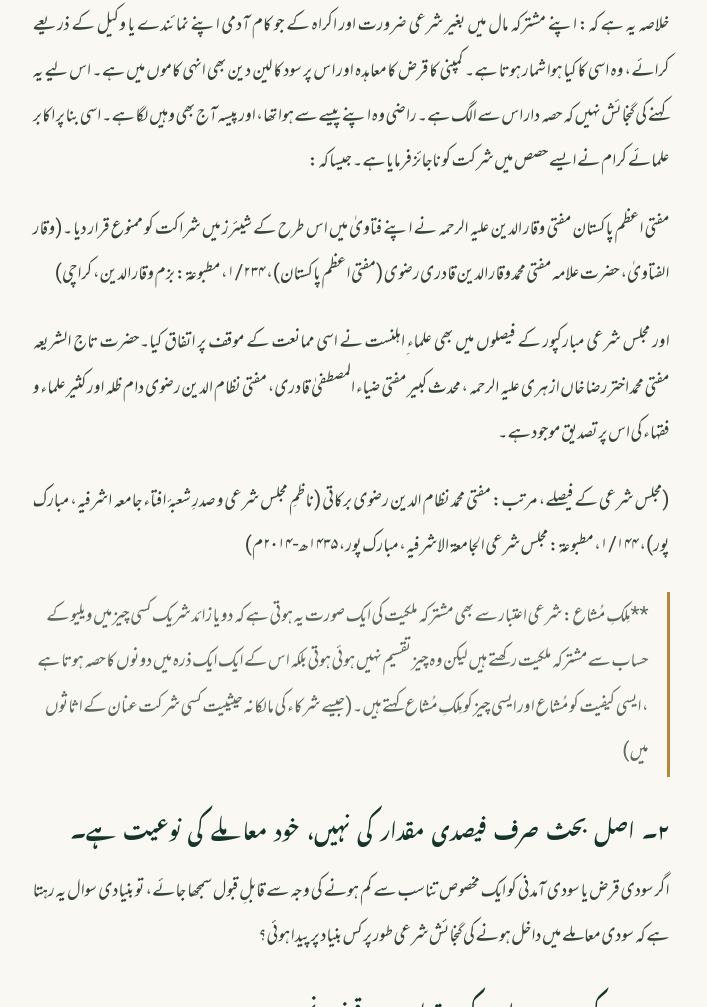
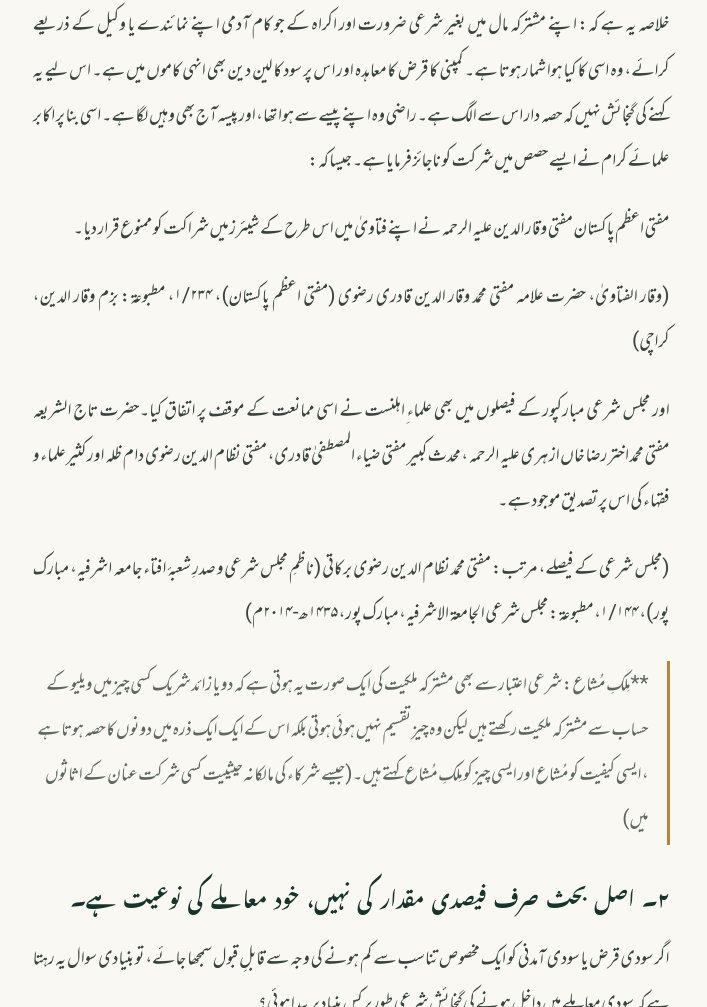
Before and after one commit to TahirQadri88/PersonalWebsite, a plain HTML site: page posts/reservations-shariah-screening-stocks.html in a window 1280 px wide. Shown: the part 2492-3499 px from the top of the page, without its empty margins (418-1125 px from the left). Drawn offline with Linux system fonts and the light colour scheme; a web font is replaced by a local one.

Commit message:
Update from the editor
content.js, posts/reservations-shariah-screening-stocks.html

Published by tahir.razavi@gmail.com

```diff
--- a/posts/reservations-shariah-screening-stocks.html
+++ b/posts/reservations-shariah-screening-stocks.html
@@ -60,7 +60,8 @@
           <p class="urdu align-left" lang="ur" dir="rtl">عقود کے باب میں شریعت معاملے کا ظاہری نام نہیں، اس کی حقیقت دیکھتی ہے۔ اور حقیقت یہ ہے کہ کاروبار حصہ داروں کے جوڑے ہوئے سرمائے سے چل رہا ہے۔ تو نام چاہے کچھ بھی رکھ لیں، ڈائریکٹرز اور کمپنی انتظامیہ کی حیثیت بلا واسطہ کمپنی اور اعتباری طور پر بالواسطہ شیئر ہولڈرز کے مجموعی نمائندہ اور امین ہی کی ہے۔</p>
           <p class="urdu align-left" lang="ur" dir="rtl">(درر الحکام فی شرح مجلۃ الاحکام، تحت المادۃ ۳، «الْعِبْرَةُ فِي الْعُقُودِ للْمَقَاصِدِ وَالْمَعَانِي لَا لِلأَلْفَاظِ وَالْمَبَانِي»، ج۱/ص۵)</p>
           <p class="urdu align-left" lang="ur" dir="rtl">خلاصہ یہ ہے کہ: اپنے مشترکہ مال میں بغیر شرعی ضرورت اور اکراہ کے جو کام آدمی اپنے نمائندے یا وکیل کے ذریعے کرائے، وہ اسی کا کیا ہوا شمار ہوتا ہے۔ کمپنی کا قرض کا معاہدہ اور اس پر سود کا لین دین بھی انہی کاموں میں ہے۔ اس لیے یہ کہنے کی گنجائش نہیں کہ حصہ دار اس سے الگ ہے۔ راضی وہ اپنے پیسے سے ہوا تھا، اور پیسہ آج بھی وہیں لگا ہے۔ اسی بنا پر اکابر علمائے کرام نے ایسے حصص میں شرکت کو ناجائز فرمایا ہے۔ جیسا کہ:</p>
-          <p class="urdu align-center" lang="ur" dir="rtl">مفتی اعظم پاکستان مفتی وقار الدین علیہ الرحمہ نے اپنے فتاویٰ میں اس طرح کے شیئرز میں شراکت کو ممنوع قرار دیا ۔(وقار الفتاویٰ، حضرت علامہ مفتی محمد وقار الدین قادری رضوی (مفتی اعظم پاکستان)، ۱/۲۳۴، مطبوعۃ: بزم وقار الدین، کراچی)</p>
+          <p class="urdu align-center" lang="ur" dir="rtl">مفتی اعظم پاکستان مفتی وقار الدین علیہ الرحمہ نے اپنے فتاویٰ میں اس طرح کے شیئرز میں شراکت کو ممنوع قرار دیا ۔</p>
+          <p class="urdu align-center" lang="ur" dir="rtl">(وقار الفتاویٰ، حضرت علامہ مفتی محمد وقار الدین قادری رضوی (مفتی اعظم پاکستان)، ۱/۲۳۴، مطبوعۃ: بزم وقار الدین، کراچی)</p>
           <p class="urdu align-right" lang="ur" dir="rtl">اور مجلس شرعی مبارکپور کے فیصلوں میں بھی علماء ِاہلنست نے اسی ممانعت کے موقف پر اتفاق کیا۔حضرت تاج الشریعہ مفتی محمد اختر رضا خاں از ہری علیہ الرحمہ ، محدث کبیر مفتی ضیاء المصطفیٰ قادری، مفتی نظام الدین رضوی دام ظلہ اور کثیر علماء و فقہاء کی اس پر تصدیق موجود ہے۔</p>
           <p class="urdu align-left" lang="ur" dir="rtl">(مجلس شرعی کے فیصلے، مرتب: مفتی محمد نظام الدین رضوی برکاتی (ناظمِ مجلس شرعی و صدرِ شعبۂ افتاء جامعہ اشرفیہ، مبارک پور)، ۱/۱۴۴، مطبوعۃ: مجلس شرعی الجامعۃ الاشرفیہ، مبارک پور، ۱۴۳۵ھ-۲۰۱۴م)</p>
           <blockquote class="urdu align-right" lang="ur" dir="rtl">**مِلکِ مُشاع: شرعی اعتبار سے بھی مشترکہ ملکیت کی ایک صورت یہ ہوتی ہے کہ دو یا زائد شریک کسی چیز میں ویلیو کے حساب سےمشترکہ ملکیت رکھتے ہیں لیکن وہ چیز تقسیم نہیں ہوئی ہوتی بلکہ اس کے ایک ایک ذرہ میں دونوں کا حصہ ہوتا ہے ، ایسی کیفیت کو مُشاع اور ایسی چیز کو مِلکِ مُشاع کہتے ہیں۔(جیسے شرکاء کی مالکانہ حیثییت کسی شرکت عنان کے اثاثوں میں)</blockquote>
```
Also changed, not shown: content.js (+1 -1 lines).
